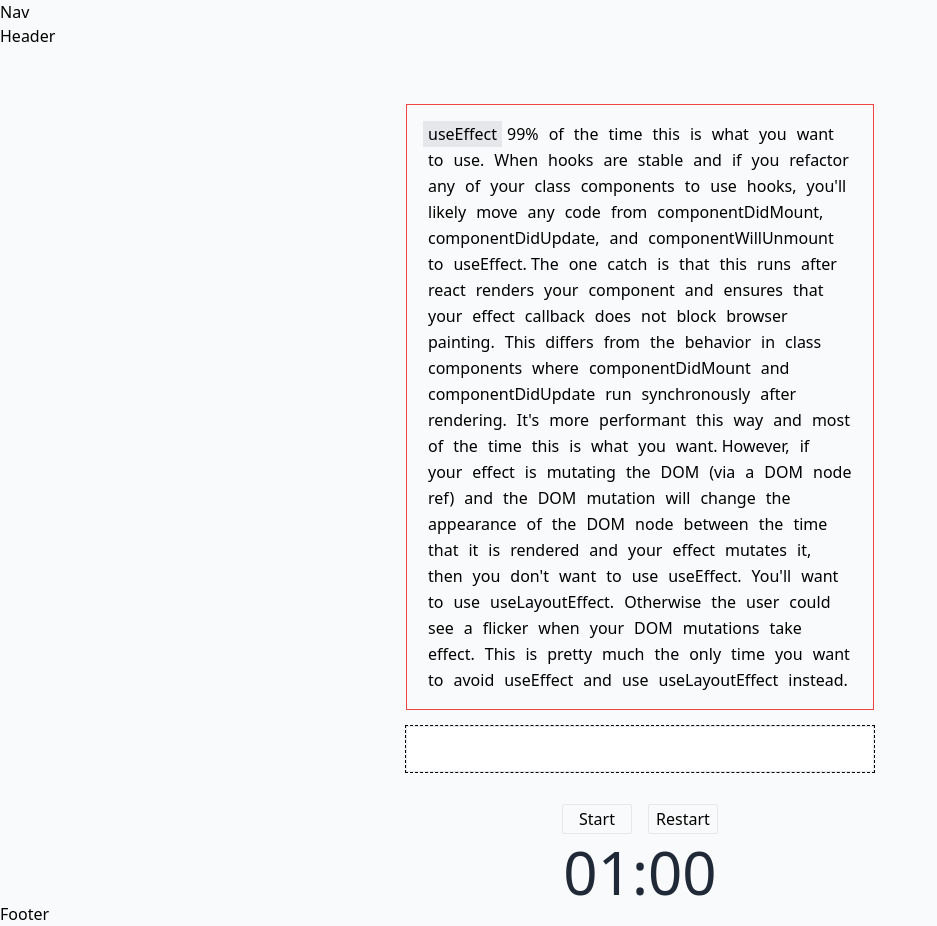
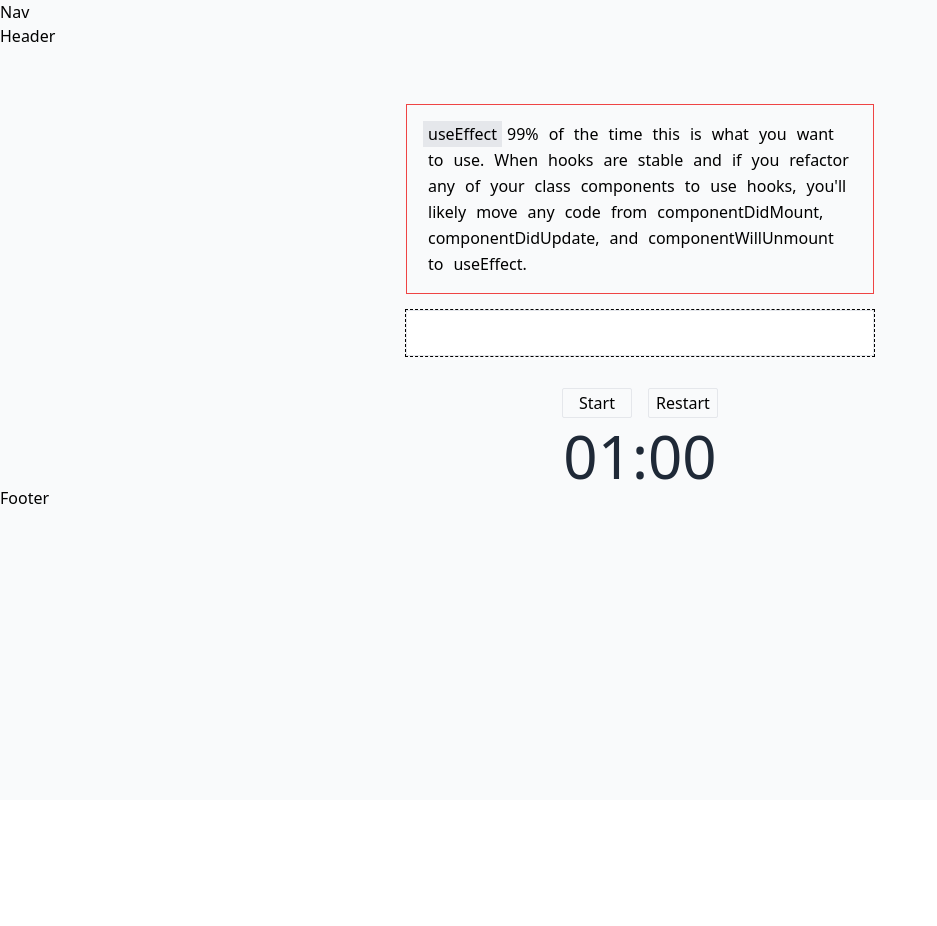
Before and after one commit to mahdisoultana/fastyping, a React (Vite) app: page / in a window 1280 px wide. Shown: the whole page, without its empty margins (0-937 px from the left). After the commit the page ends 800 px from the top, so only its background shows below. Built offline with nearby package versions, Linux system fonts and the light colour scheme.

Commit message:
starting caputured word

```diff
--- a/src/components/commun/typer/Input.tsx
+++ b/src/components/commun/typer/Input.tsx
@@ -17,7 +17,7 @@ function InputTyper() {
             } else {
               setMissedWord();
             }
-            console.log({ currentIndex, lengthy: data.length - 1 });
+            // console.log({ currentIndex, lengthy: data.length - 1 });
             if (currentIndex >= data.length - 1) {
               setCurrentIndex(0);
             } else {
--- a/src/components/commun/typer/Typer.tsx
+++ b/src/components/commun/typer/Typer.tsx
@@ -1,3 +1,4 @@
+import { useEffect, useState } from 'react';
 import { text, useTypedWord } from '../../../hooks';
 import InputTyper from './Input';
 import MyTimer from './MyTimer';
@@ -11,15 +12,26 @@ function Typer() {
     </div>
   );
 }
+const textArr = text
+  .split(' ')
+  .map((w) => ({ word: w, isCorrect: null, isIn: false }));
 
 function TextTyping() {
   const { currentWord, currentIndex } = useTypedWord();
+  const [text, setText] = useState(() => textArr);
+  useEffect(() => {
+    // console.log(currentIndex);
+    setText((text) => text);
+    return () => {
+      console.log(text[currentIndex], 'cleanup');
+      console.log(currentWord);
+    };
+  }, [currentIndex]);
   return (
     <div className="w-[500px] m-auto  p-4 my-10 mb-2 space-y-4 break-words">
       <div className="flex  flex-wrap  border border-red-500 p-4">
-        {text.split(' ').map((word, index, arr) => {
+        {text.map(({ word }, index, arr) => {
           let classNameHighlighted = '';
-
           if (currentIndex == index && word.length && word === currentWord) {
             classNameHighlighted = 'bg-green-500 border-transparent';
           } else if (currentIndex === index) {
--- a/src/hooks.ts
+++ b/src/hooks.ts
@@ -1,37 +1,39 @@
 import { create } from 'zustand';
 export const text = `useEffect 99% of the time this is what you want to use. When hooks are stable and if you refactor any of your class components to use hooks, you'll likely move any code from componentDidMount, componentDidUpdate, and componentWillUnmount to useEffect.
+`;
 
+const text2 = `
 The one catch is that this runs after react renders your component and ensures that your effect callback does not block browser painting. This differs from the behavior in class components where componentDidMount and componentDidUpdate run synchronously after rendering. It's more performant this way and most of the time this is what you want.
 
 However, if your effect is mutating the DOM (via a DOM node ref) and the DOM mutation will change the appearance of the DOM node between the time that it is rendered and your effect mutates it, then you don't want to use useEffect. You'll want to use useLayoutEffect. Otherwise the user could see a flicker when your DOM mutations take effect. This is pretty much the only time you want to avoid useEffect and use useLayoutEffect instead.`;
-
 export type TypedWord = {
   data: string[];
   setData: (data: string) => void;
   currentIndex: number;
   currentWord: string;
+  captureWord: string;
   dataCurrentWord: string;
   setCurrentIndex: (index?: number) => void;
   setCurrentWord: (s: string) => void;
   setDataCurrentWord: (s: string) => void;
+  setCapturedWord: (s: string) => void;
 };
 export const useTypedWord = create<TypedWord>((set, get) => ({
   startTimer: null,
-
   data: text.split(' '),
   setData: (text) => set({ data: text.split(' ') }),
   currentIndex: 0,
   dataCurrentWord: '',
+  captureWord: '',
   currentWord: '',
   setDataCurrentWord: (word) => set({ dataCurrentWord: word }),
   setCurrentIndex: (index) => {
-    console.log('console with index ', index);
-
     set({
       currentIndex: typeof index == 'number' ? index : get().currentIndex + 1,
     });
   },
   setCurrentWord: (word) => set({ currentWord: word }),
+  setCapturedWord: (word) => set({ captureWord: word }),
 }));
 export type TypedScore = {
   missedWord: number;
```
